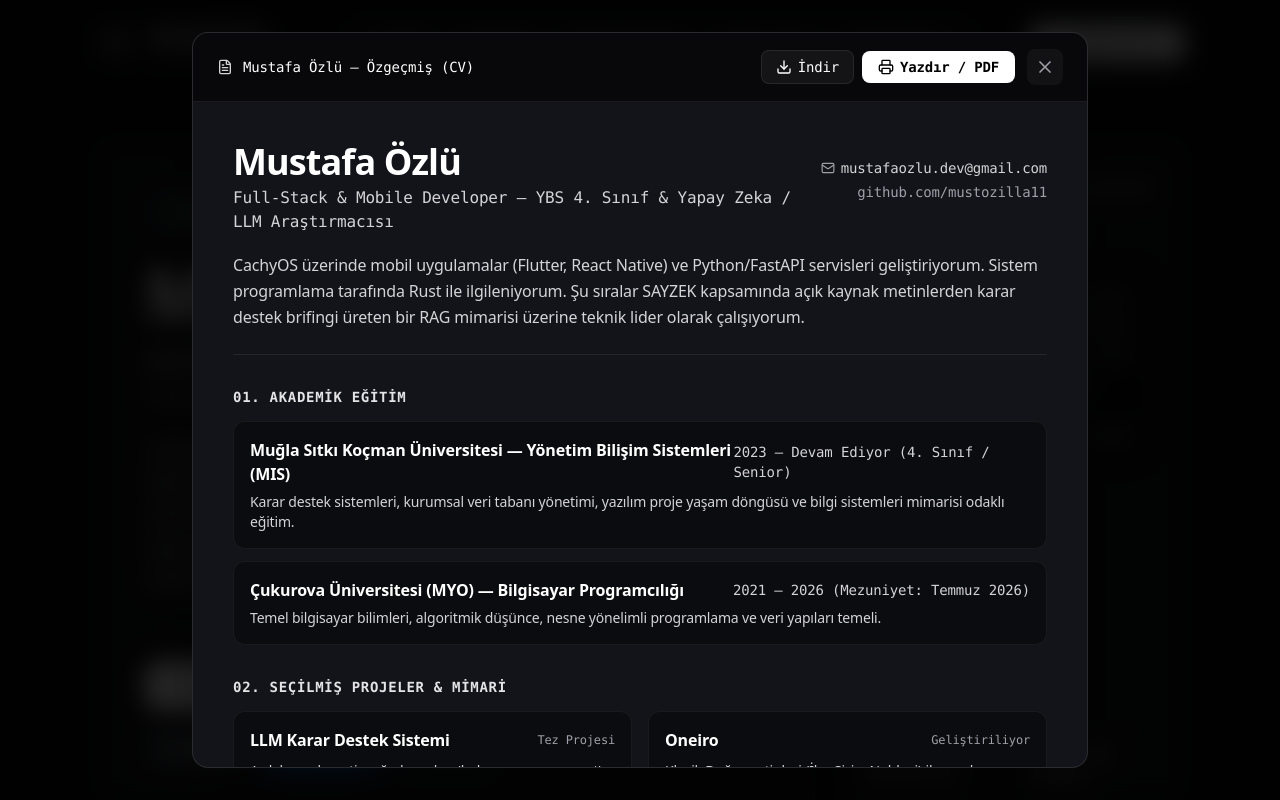
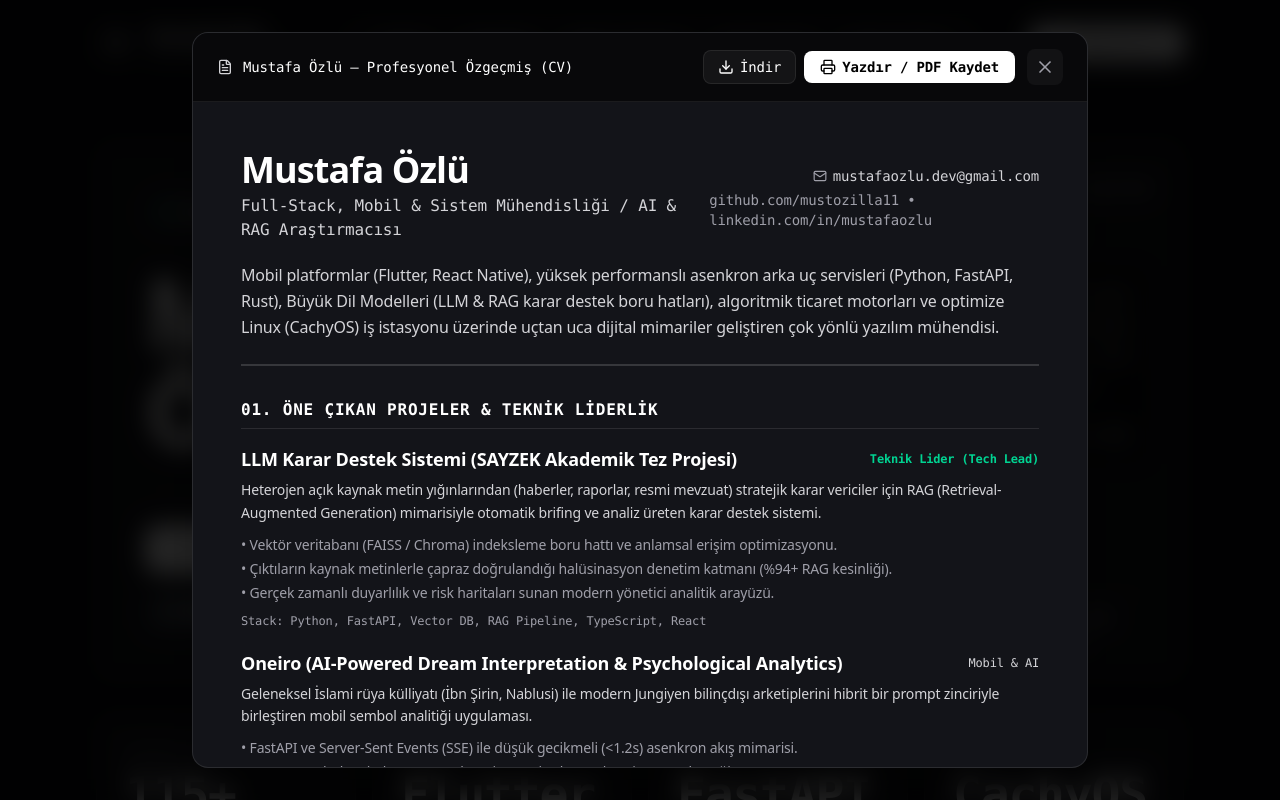
Before and after one commit to mustozilla11/portfolio, a Next.js app: page / in a window 1280 px wide. Both pictures are taken after a click on the button "Özgeçmişi İncele (CV)". Shown: the top 800 px of the page. Built offline with nearby package versions, Linux system fonts and the light colour scheme.

Commit message:
feat: remove narrow title definition, fix 15-page repeating CV print bug, elevate CV sheet architecture

```diff
--- a/src/components/HeroBento.tsx
+++ b/src/components/HeroBento.tsx
@@ -28,7 +28,7 @@ export default function HeroBento({ onOpenResume }: HeroBentoProps) {
       <div className="max-w-6xl mx-auto px-4 sm:px-6 lg:px-8 space-y-6">
         {/* Main Bento Grid */}
         <div className="grid grid-cols-1 lg:grid-cols-12 gap-5">
-          {/* Main Hero Card (8 cols) - Large & Authoritative with Profile Photo */}
+          {/* Main Hero Card (8 cols) - Pure Name & Presence (No pigeonhole definition) */}
           <div className="lg:col-span-8 apple-card rounded-2xl p-8 sm:p-12 flex flex-col justify-between space-y-8">
             <div className="space-y-6">
               {/* Status Badge */}
@@ -42,23 +42,17 @@ export default function HeroBento({ onOpenResume }: HeroBentoProps) {
                 </span>
               </div>
 
-              {/* Bold Headline & Profile Photo Row */}
-              <div className="flex flex-col-reverse sm:flex-row items-start sm:items-center justify-between gap-6">
+              {/* Commanding Name & Profile Photo (No restrictive narrow definition) */}
+              <div className="flex flex-col-reverse sm:flex-row items-start sm:items-center justify-between gap-6 pt-2">
                 <div className="space-y-3">
-                  <h1 className="text-4xl sm:text-6xl lg:text-7xl font-extrabold tracking-tight text-white leading-[1.06]">
+                  <h1 className="text-5xl sm:text-7xl lg:text-8xl font-black tracking-tight text-white leading-[1.02]">
                     {PERSONAL_DATA.name}
                   </h1>
-                  <p className="text-xl sm:text-2xl font-medium text-zinc-200 tracking-tight leading-snug">
-                    Full-Stack & Mobile Developer{" "}
-                    <span className="text-zinc-400 block sm:inline font-normal text-lg sm:text-xl">
-                      / AI & LLM Araştırmacısı
-                    </span>
-                  </p>
                 </div>
 
                 {/* Profile Photo Slot (Apple Style Framed Avatar) */}
                 <div className="relative group shrink-0">
-                  <div className="w-24 h-24 sm:w-28 sm:h-28 md:w-32 md:h-32 rounded-2xl overflow-hidden border-2 border-white/20 shadow-2xl bg-[#171920] relative">
+                  <div className="w-28 h-28 sm:w-32 sm:h-32 md:w-36 md:h-36 rounded-2xl overflow-hidden border-2 border-white/20 shadow-2xl bg-[#171920] relative">
                     <img
                       src="/avatar.jpg"
                       alt={PERSONAL_DATA.name}
@@ -68,16 +62,11 @@ export default function HeroBento({ onOpenResume }: HeroBentoProps) {
                       }}
                     />
                   </div>
-                  <span className="absolute -bottom-2 right-0 px-2 py-0.5 rounded-md bg-[#131419] border border-white/10 text-[10px] font-mono text-zinc-400 opacity-0 group-hover:opacity-100 transition-opacity shadow-md pointer-events-none">
+                  <span className="absolute -bottom-2 right-0 px-2.5 py-1 rounded-md bg-[#131419] border border-white/10 text-xs font-mono text-zinc-300 opacity-0 group-hover:opacity-100 transition-opacity shadow-md pointer-events-none">
                     avatar.jpg
                   </span>
                 </div>
               </div>
-
-              {/* Bio / Lead Paragraph */}
-              <p className="text-base sm:text-lg md:text-xl text-zinc-300 leading-relaxed max-w-2xl font-normal">
-                {PERSONAL_DATA.bio}
-              </p>
             </div>
 
             {/* Quick Actions & Socials */}
--- a/src/components/ResumeModal.tsx
+++ b/src/components/ResumeModal.tsx
@@ -13,7 +13,6 @@ import {
   Printer,
   Download,
   Mail,
-  MapPin,
   FileText,
 } from "lucide-react";
 
@@ -46,15 +45,15 @@ export default function ResumeModal({ isOpen, onClose }: ResumeModalProps) {
   };
 
   return (
-    <div className="fixed inset-0 z-50 flex items-center justify-center p-3 sm:p-6 bg-black/85 backdrop-blur-md overflow-y-auto">
+    <div className="resume-modal-overlay fixed inset-0 z-50 flex items-center justify-center p-3 sm:p-6 bg-black/85 backdrop-blur-md overflow-y-auto">
       {/* Modal Dialog Container */}
-      <div className="relative w-full max-w-4xl max-h-[92vh] flex flex-col rounded-2xl bg-[#131419] border border-white/[0.1] shadow-2xl overflow-hidden text-[#F5F5F7]">
-        {/* Modal Top Control Bar */}
+      <div className="resume-modal-content relative w-full max-w-4xl max-h-[92vh] flex flex-col rounded-2xl bg-[#131419] border border-white/[0.1] shadow-2xl overflow-hidden text-[#F5F5F7]">
+        {/* Modal Top Control Bar (Hidden on print) */}
         <div className="flex items-center justify-between px-6 py-4 border-b border-white/[0.08] bg-black/60 print:hidden">
           <div className="flex items-center gap-2.5">
             <FileText className="w-4 h-4 text-zinc-300" />
             <span className="text-sm font-mono font-medium text-white">
-              Mustafa Özlü — Özgeçmiş (CV)
+              Mustafa Özlü — Profesyonel Özgeçmiş (CV)
             </span>
           </div>
 
@@ -75,7 +74,7 @@ export default function ResumeModal({ isOpen, onClose }: ResumeModalProps) {
               title="Yazdır"
             >
               <Printer className="w-4 h-4" />
-              <span>Yazdır / PDF</span>
+              <span>Yazdır / PDF Kaydet</span>
             </button>
 
             <button
@@ -88,17 +87,17 @@ export default function ResumeModal({ isOpen, onClose }: ResumeModalProps) {
           </div>
         </div>
 
-        {/* Scrollable Printable CV Content */}
-        <div className="p-6 sm:p-10 overflow-y-auto space-y-8 font-sans print:p-0 print:bg-white print:text-black">
+        {/* High-Impact Executive CV Sheet */}
+        <div className="resume-printable-sheet p-8 sm:p-12 overflow-y-auto space-y-8 font-sans">
           {/* Header */}
-          <div className="border-b border-white/[0.08] pb-6 space-y-3.5">
+          <div className="border-b-2 border-white/[0.15] pb-6 space-y-3">
             <div className="flex flex-col sm:flex-row sm:items-baseline justify-between gap-3">
               <div>
-                <h1 className="text-3xl sm:text-4xl font-extrabold tracking-tight text-white">
+                <h1 className="text-3xl sm:text-4xl font-black tracking-tight text-white">
                   {PERSONAL_DATA.name}
                 </h1>
                 <p className="text-sm sm:text-base font-mono text-zinc-300 mt-1">
-                  {PERSONAL_DATA.title} — {PERSONAL_DATA.subTitle}
+                  Full-Stack, Mobil & Sistem Mühendisliği / AI & RAG Araştırmacısı
                 </p>
               </div>
 
@@ -108,132 +107,188 @@ export default function ResumeModal({ isOpen, onClose }: ResumeModalProps) {
                   {PERSONAL_DATA.email}
                 </span>
                 <span className="text-zinc-400">
-                  github.com/mustozilla11
+                  github.com/mustozilla11 • linkedin.com/in/mustafaozlu
                 </span>
               </div>
             </div>
 
-            {/* Profile Summary */}
-            <p className="text-sm sm:text-base text-zinc-300 leading-relaxed pt-1">
-              {PERSONAL_DATA.bio}
+            {/* Profile Overview */}
+            <p className="text-sm sm:text-base text-zinc-300 leading-relaxed pt-2">
+              Mobil platformlar (Flutter, React Native), yüksek performanslı asenkron arka uç servisleri (Python, FastAPI, Rust), Büyük Dil Modelleri (LLM & RAG karar destek boru hatları), algoritmik ticaret motorları ve optimize Linux (CachyOS) iş istasyonu üzerinde uçtan uca dijital mimariler geliştiren çok yönlü yazılım mühendisi.
             </p>
           </div>
 
-          {/* Education Section */}
-          <div className="space-y-3.5">
-            <h2 className="text-xs sm:text-sm font-mono font-bold uppercase tracking-wider text-zinc-200">
-              01. Akademik Eğitim
+          {/* Featured Projects & Architecture */}
+          <div className="space-y-4">
+            <h2 className="text-sm sm:text-base font-mono font-bold uppercase tracking-wider text-white border-b border-white/[0.1] pb-1.5">
+              01. Öne Çıkan Projeler & Teknik Liderlik
             </h2>
-            <div className="space-y-3">
+
+            <div className="space-y-5">
+              {/* Project 1 */}
+              <div className="space-y-1.5">
+                <div className="flex flex-col sm:flex-row sm:items-center justify-between gap-1">
+                  <h3 className="text-base sm:text-lg font-bold text-white">
+                    LLM Karar Destek Sistemi (SAYZEK Akademik Tez Projesi)
+                  </h3>
+                  <span className="text-xs font-mono text-emerald-400 font-semibold">
+                    Teknik Lider (Tech Lead)
+                  </span>
+                </div>
+                <p className="text-xs sm:text-sm text-zinc-300 leading-relaxed">
+                  Heterojen açık kaynak metin yığınlarından (haberler, raporlar, resmi mevzuat) stratejik karar vericiler için RAG (Retrieval-Augmented Generation) mimarisiyle otomatik brifing ve analiz üreten karar destek sistemi.
+                </p>
+                <div className="text-xs sm:text-sm text-zinc-400 space-y-1 pt-1">
+                  <div>• Vektör veritabanı (FAISS / Chroma) indeksleme boru hattı ve anlamsal erişim optimizasyonu.</div>
+                  <div>• Çıktıların kaynak metinlerle çapraz doğrulandığı halüsinasyon denetim katmanı (%94+ RAG kesinliği).</div>
+                  <div>• Gerçek zamanlı duyarlılık ve risk haritaları sunan modern yönetici analitik arayüzü.</div>
+                </div>
+                <div className="text-xs font-mono text-zinc-400 pt-1">
+                  Stack: Python, FastAPI, Vector DB, RAG Pipeline, TypeScript, React
+                </div>
+              </div>
+
+              {/* Project 2 */}
+              <div className="space-y-1.5">
+                <div className="flex flex-col sm:flex-row sm:items-center justify-between gap-1">
+                  <h3 className="text-base sm:text-lg font-bold text-white">
+                    Oneiro (AI-Powered Dream Interpretation & Psychological Analytics)
+                  </h3>
+                  <span className="text-xs font-mono text-zinc-300">
+                    Mobil & AI
+                  </span>
+                </div>
+                <p className="text-xs sm:text-sm text-zinc-300 leading-relaxed">
+                  Geleneksel İslami rüya külliyatı (İbn Şirin, Nablusi) ile modern Jungiyen bilinçdışı arketiplerini hibrit bir prompt zinciriyle birleştiren mobil sembol analitiği uygulaması.
+                </p>
+                <div className="text-xs sm:text-sm text-zinc-400 space-y-1 pt-1">
+                  <div>• FastAPI ve Server-Sent Events (SSE) ile düşük gecikmeli (&lt;1.2s) asenkron akış mimarisi.</div>
+                  <div>• 3.500+ sembol veritabanı ve yerel SQLite çevrimdışı senkronizasyon desteği.</div>
+                </div>
+                <div className="text-xs font-mono text-zinc-400 pt-1">
+                  Stack: Flutter, Dart, FastAPI, Python, DeepSeek API, SQLite
+                </div>
+              </div>
+
+              {/* Project 3 */}
+              <div className="space-y-1.5">
+                <div className="flex flex-col sm:flex-row sm:items-center justify-between gap-1">
+                  <h3 className="text-base sm:text-lg font-bold text-white">
+                    Çiftçiden (Tarımsal E-Ticaret & Doğrudan Üretici Ağı)
+                  </h3>
+                  <span className="text-xs font-mono text-zinc-300">
+                    Mobil Pazaryeri
+                  </span>
+                </div>
+                <p className="text-xs sm:text-sm text-zinc-300 leading-relaxed">
+                  Tarımsal üreticilerle tüketicileri aracısız buluşturan, coğrafi filtreleme ve anlık mesajlaşma destekli çapraz platform mobil pazar yeri uygulaması.
+                </p>
+                <div className="text-xs font-mono text-zinc-400 pt-1">
+                  Stack: React Native, Expo, TypeScript, Tailwind CSS (NativeWind), Firebase Firestore
+                </div>
+              </div>
+
+              {/* Project 4 */}
+              <div className="space-y-1.5">
+                <div className="flex flex-col sm:flex-row sm:items-center justify-between gap-1">
+                  <h3 className="text-base sm:text-lg font-bold text-white">
+                    Terminal-Based Automated Trading Bot
+                  </h3>
+                  <span className="text-xs font-mono text-zinc-300">
+                    Sayısal Finans & CLI
+                  </span>
+                </div>
+                <p className="text-xs sm:text-sm text-zinc-300 leading-relaxed">
+                  Teknik analiz göstergeleri (RSI, EMA, Bollinger), metin madenciliğiyle piyasa haberlerinden duygu analizi ve simüle edilmiş risk yönetimi (Trailing Stop, ATR) içeren CLI ticaret motoru.
+                </p>
+                <div className="text-xs font-mono text-zinc-400 pt-1">
+                  Stack: Python, Rich TUI, Pandas, NumPy, CCXT, Quantitative Indicators
+                </div>
+              </div>
+            </div>
+          </div>
+
+          {/* Technical Competencies */}
+          <div className="space-y-3">
+            <h2 className="text-sm sm:text-base font-mono font-bold uppercase tracking-wider text-white border-b border-white/[0.1] pb-1.5">
+              02. Teknik Yetkinlikler & Ekosistem
+            </h2>
+
+            <div className="grid grid-cols-1 sm:grid-cols-2 gap-4 text-xs sm:text-sm">
+              <div className="space-y-1">
+                <div className="font-bold text-white font-mono">Diller & Sistem:</div>
+                <div className="text-zinc-300">Python, Dart, TypeScript, Rust, SQL, Bash & Fish Shell</div>
+              </div>
+
+              <div className="space-y-1">
+                <div className="font-bold text-white font-mono">Mobil & Web:</div>
+                <div className="text-zinc-300">Flutter, React Native, Expo, Next.js, Tailwind CSS, RESTful APIs</div>
+              </div>
+
+              <div className="space-y-1">
+                <div className="font-bold text-white font-mono">Yapay Zeka & Veri:</div>
+                <div className="text-zinc-300">Büyük Dil Modelleri (LLM), RAG Pipeline, Vektör DB (FAISS/Chroma), Metin Madenciliği, NLP</div>
+              </div>
+
+              <div className="space-y-1">
+                <div className="font-bold text-white font-mono">İş İstasyonu & Araçlar:</div>
+                <div className="text-zinc-300">CachyOS Linux (x86_64-v3, Hyprland), Docker, Git/GitHub CI, Kitty, Neovim</div>
+              </div>
+            </div>
+          </div>
+
+          {/* Education & Academic Credentials */}
+          <div className="space-y-3">
+            <h2 className="text-sm sm:text-base font-mono font-bold uppercase tracking-wider text-white border-b border-white/[0.1] pb-1.5">
+              03. Akademik Eğitim
+            </h2>
+
+            <div className="space-y-3 text-xs sm:text-sm">
               {EDUCATION_DATA.map((edu) => (
-                <div
-                  key={edu.id}
-                  className="p-4 rounded-xl bg-black/40 border border-white/[0.06] space-y-1.5"
-                >
-                  <div className="flex items-center justify-between">
-                    <h3 className="text-sm sm:text-base font-bold text-white">
-                      {edu.institution} — {edu.field}
-                    </h3>
-                    <span className="text-xs sm:text-sm font-mono text-zinc-300">
+                <div key={edu.id} className="space-y-1">
+                  <div className="flex flex-col sm:flex-row sm:items-center justify-between">
+                    <span className="font-bold text-white text-sm sm:text-base">
+                      {edu.institution} — {edu.field} ({edu.degree})
+                    </span>
+                    <span className="font-mono text-zinc-300">
                       {edu.period} ({edu.statusBadge})
                     </span>
                   </div>
-                  <p className="text-xs sm:text-sm text-zinc-300">{edu.description}</p>
+                  <p className="text-zinc-300">{edu.description}</p>
                 </div>
               ))}
             </div>
           </div>
 
-          {/* Featured Projects Section */}
-          <div className="space-y-3.5">
-            <h2 className="text-xs sm:text-sm font-mono font-bold uppercase tracking-wider text-zinc-200">
-              02. Seçilmiş Projeler & Mimari
+          {/* Programs & Achievements */}
+          <div className="space-y-3">
+            <h2 className="text-sm sm:text-base font-mono font-bold uppercase tracking-wider text-white border-b border-white/[0.1] pb-1.5">
+              04. Araştırma Programları & Sertifikalar
             </h2>
-            <div className="grid grid-cols-1 md:grid-cols-2 gap-4">
-              {PROJECTS_DATA.map((proj) => (
-                <div
-                  key={proj.id}
-                  className="p-4 rounded-xl bg-black/40 border border-white/[0.06] space-y-2"
-                >
-                  <div className="flex items-center justify-between">
-                    <h3 className="text-sm sm:text-base font-bold text-white">
-                      {proj.title}
-                    </h3>
-                    <span className="text-xs font-mono text-zinc-400">
-                      {proj.status}
+
+            <div className="space-y-3 text-xs sm:text-sm">
+              {CERTIFICATIONS_DATA.map((cert) => (
+                <div key={cert.id} className="space-y-0.5">
+                  <div className="flex flex-col sm:flex-row sm:items-center justify-between">
+                    <span className="font-bold text-white">
+                      {cert.title} — {cert.role} ({cert.organization})
+                    </span>
+                    <span className="font-mono text-zinc-400">
+                      {cert.period}
                     </span>
                   </div>
-                  <p className="text-xs sm:text-sm text-zinc-300 leading-relaxed">
-                    {proj.description}
-                  </p>
-                  <div className="flex flex-wrap gap-1.5 pt-1">
-                    {proj.stack.map((t) => (
-                      <span
-                        key={t}
-                        className="text-xs font-mono px-2 py-0.5 rounded bg-white/[0.04] text-zinc-200 border border-white/[0.08]"
-                      >
-                        {t}
-                      </span>
-                    ))}
-                  </div>
+                  <p className="text-zinc-300">{cert.description}</p>
                 </div>
               ))}
             </div>
           </div>
 
-          {/* Technical Skills Categorized */}
-          <div className="space-y-3.5">
-            <h2 className="text-xs sm:text-sm font-mono font-bold uppercase tracking-wider text-zinc-200">
-              03. Teknik Yetkinlikler
-            </h2>
-            <div className="grid grid-cols-1 sm:grid-cols-2 gap-3.5 text-xs sm:text-sm">
-              {TECH_STACK_CATEGORIES.map((cat) => (
-                <div
-                  key={cat.id}
-                  className="p-4 rounded-xl bg-black/40 border border-white/[0.06] space-y-1.5"
-                >
-                  <div className="font-bold text-white font-mono text-xs sm:text-sm">
-                    {cat.title}
-                  </div>
-                  <div className="text-xs sm:text-sm text-zinc-300">
-                    {cat.skills.join(", ")}
-                  </div>
-                </div>
-              ))}
+          {/* Key Disciplines */}
+          <div className="space-y-2 pt-2 border-t border-white/[0.1] text-xs sm:text-sm font-mono text-zinc-300">
+            <div>
+              <span className="text-white font-bold">Özel Yetkinlikler:</span>{" "}
+              10 Parmak Klavye (115+ WPM Net Hız & Yüksek Doğruluk) • Diksiyon & Teknik Hitabet • İngilizce (B2/C1 Teknik Seviye)
             </div>
-          </div>
-
-          {/* Certifications & Programs */}
-          <div className="space-y-3.5">
-            <h2 className="text-xs sm:text-sm font-mono font-bold uppercase tracking-wider text-zinc-200">
-              04. Araştırma Programları & Sertifikalar
-            </h2>
-            <div className="space-y-2.5 text-xs sm:text-sm">
-              {CERTIFICATIONS_DATA.map((cert) => (
-                <div
-                  key={cert.id}
-                  className="p-3.5 rounded-xl bg-black/40 border border-white/[0.06] flex items-center justify-between"
-                >
-                  <div>
-                    <span className="font-bold text-white">
-                      {cert.title}
-                    </span>{" "}
-                    <span className="text-zinc-300">
-                      — {cert.role} ({cert.organization})
-                    </span>
-                  </div>
-                  <span className="text-xs sm:text-sm font-mono text-zinc-400 shrink-0 ml-2">
-                    {cert.period}
-                  </span>
-                </div>
-              ))}
-            </div>
-          </div>
-
-          {/* Extra Notes */}
-          <div className="p-4 rounded-xl bg-white/[0.03] border border-white/[0.08] text-xs sm:text-sm font-mono text-zinc-300">
-            <span className="text-white font-bold">Ortam & Beceriler:</span>{" "}
-            CachyOS Linux x86-64-v3, Hyprland, Kitty, Neovim • 115+ WPM 10 Parmak • İngilizce B2/C1
           </div>
         </div>
       </div>
--- a/src/data/portfolioData.ts
+++ b/src/data/portfolioData.ts
@@ -59,8 +59,6 @@ export interface SpecCategory {
 
 export const PERSONAL_DATA = {
   name: "Mustafa Özlü",
-  title: "Full-Stack & Mobile Developer",
-  subTitle: "YBS 4. Sınıf & Yapay Zeka / LLM Araştırmacısı",
   statusBadge: {
     text: "Yeni Fırsatlara & Projelere Açık",
     available: true,
@@ -68,7 +66,6 @@ export const PERSONAL_DATA = {
   email: "mustafaozlu.dev@gmail.com",
   github: "https://github.com/mustozilla11",
   linkedin: "https://linkedin.com/in/mustafaozlu",
-  bio: "CachyOS üzerinde mobil uygulamalar (Flutter, React Native) ve Python/FastAPI servisleri geliştiriyorum. Sistem programlama tarafında Rust ile ilgileniyorum. Şu sıralar SAYZEK kapsamında açık kaynak metinlerden karar destek brifingi üreten bir RAG mimarisi üzerine teknik lider olarak çalışıyorum.",
   stats: [
     { label: "Klavye Hızı", value: "115+ WPM", sub: "10 Parmak (Net)" },
     { label: "Geliştirme", value: "Flutter & RN", sub: "iOS & Android" },
```
Also changed, not shown: src/app/globals.css (+74 -4 lines).
